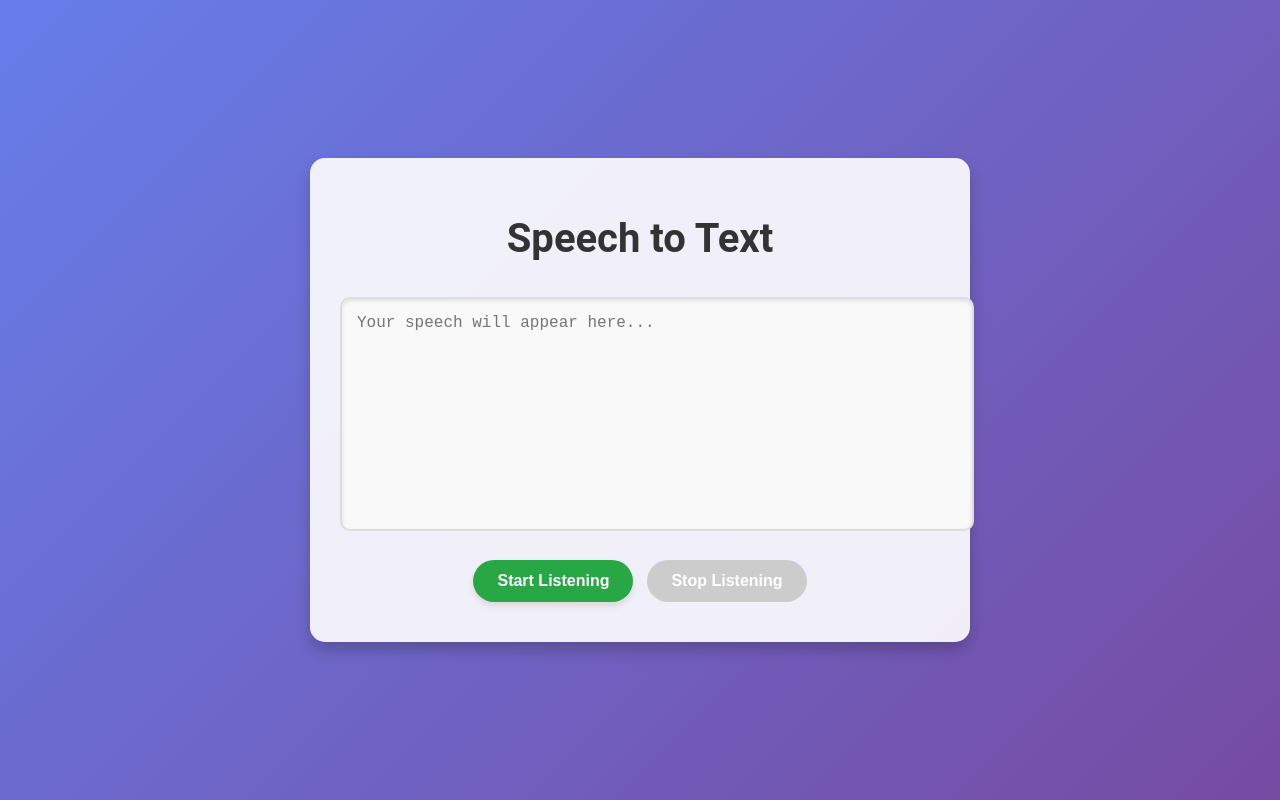
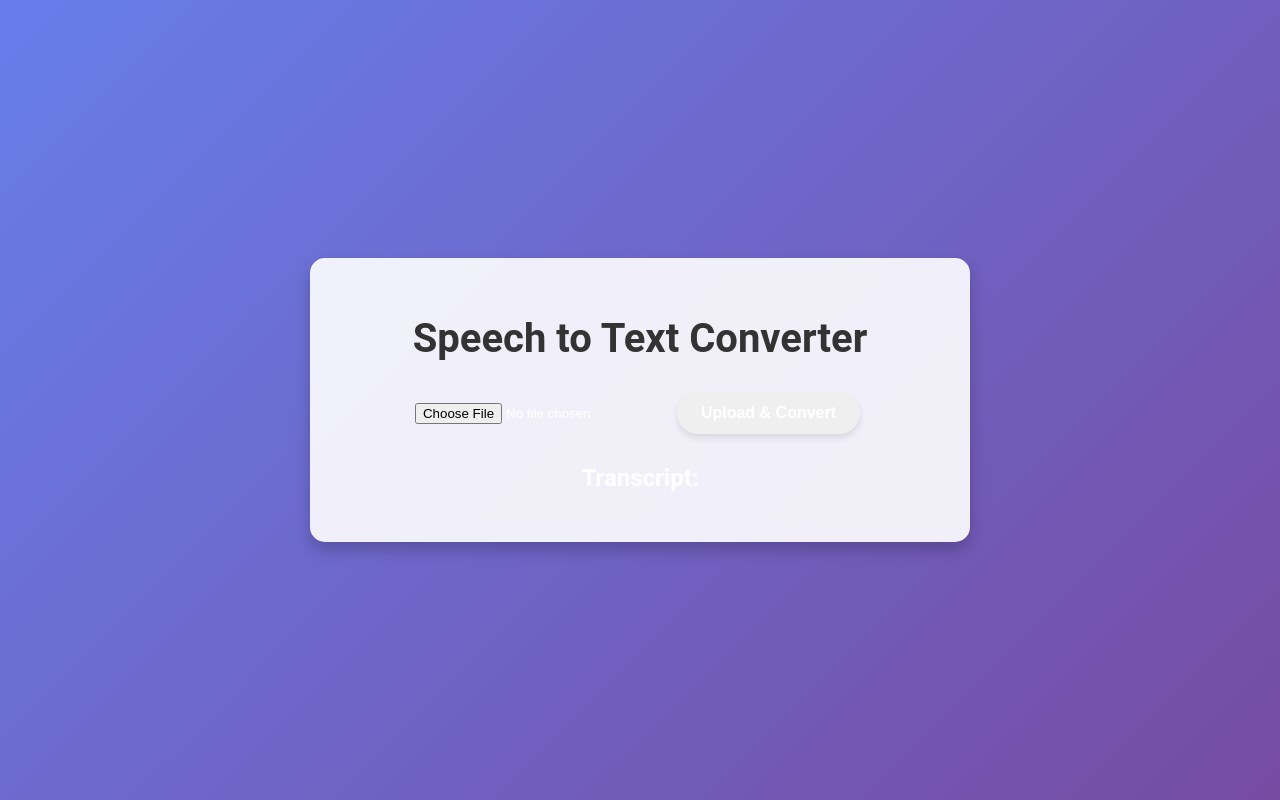
Before and after one commit to keerthanaseethi/Speech-to-text, a plain HTML site: page index.html in a window 1280 px wide. Drawn offline with Linux system fonts and the light colour scheme.

Commit message:
Update index.html

```diff
--- a/index.html
+++ b/index.html
@@ -1,4 +1,3 @@
-<!-- index.html -->
 <!DOCTYPE html>
 <html lang="en">
 <head>
@@ -9,11 +8,12 @@
 </head>
 <body>
     <div class="container">
-        <h1>Speech to Text</h1>
-        <textarea id="transcript" readonly placeholder="Your speech will appear here..."></textarea>
-        <div>
-            <button id="start-btn" class="start-btn">Start Listening</button>
-            <button id="stop-btn" class="stop-btn" disabled>Stop Listening</button>
+        <h1>Speech to Text Converter</h1>
+        <input type="file" id="audioFile" accept="audio/*">
+        <button onclick="uploadAudio()">Upload & Convert</button>
+        <div id="transcriptContainer">
+            <h2>Transcript:</h2>
+            <p id="transcript"></p>
         </div>
     </div>
     <script src="script.js"></script>
```
